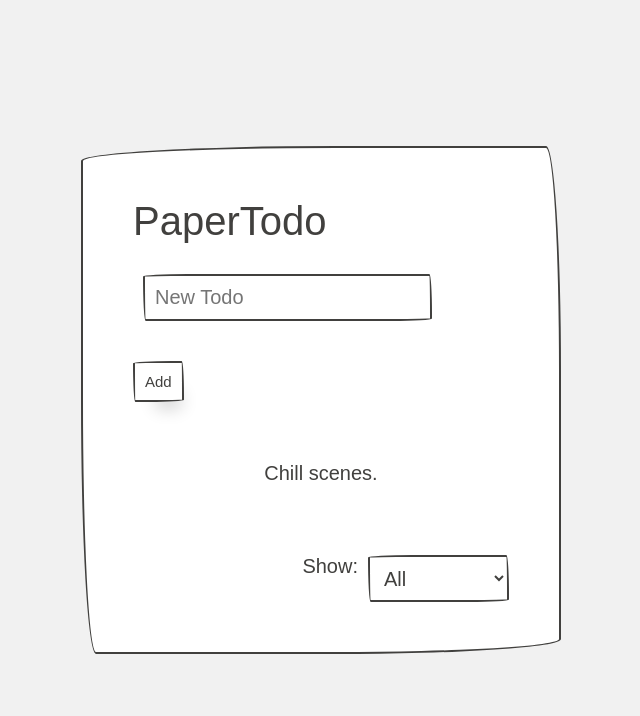
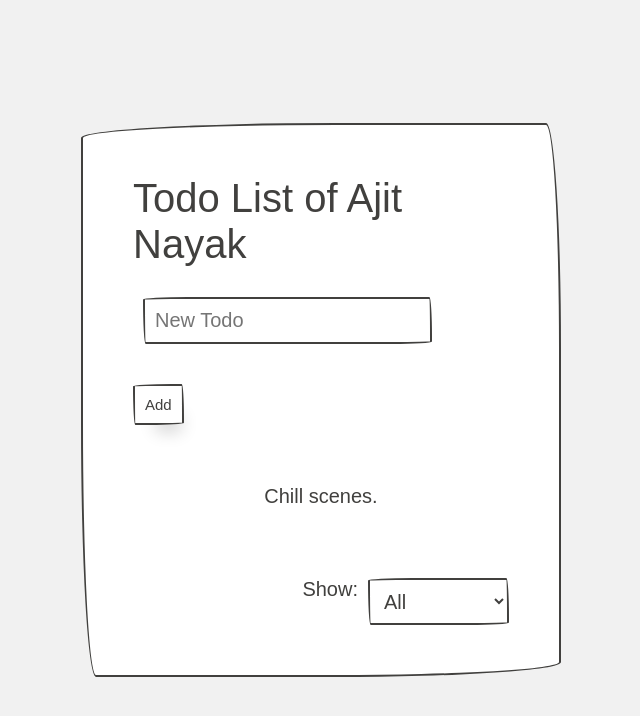
Before and after one commit to ajitkumar1976/todo-pwa, a React app: page / in a window 1280 px wide. Shown: the whole page, without its empty margins (319-959 px from the left). Built offline with nearby package versions, Linux system fonts and the light colour scheme; a web font is replaced by a local one.

Commit message:
update  app.js

```diff
--- a/src/components/App.js
+++ b/src/components/App.js
@@ -21,7 +21,7 @@ class App extends Component {
     return (
       <Container className="row flex-center flex-middle">
         <Paper className="border border-primary padding-large margin-large no-responsive">
-          <h3 className="margin-small">PaperTodo</h3>
+          <h3 className="margin-small">Todo List of Ajit Nayak</h3>
           <AddTodo />
           <TodoList />
         </Paper>
```
Also changed, not shown: build/asset-manifest.json, build/index.html, 4 other files.
